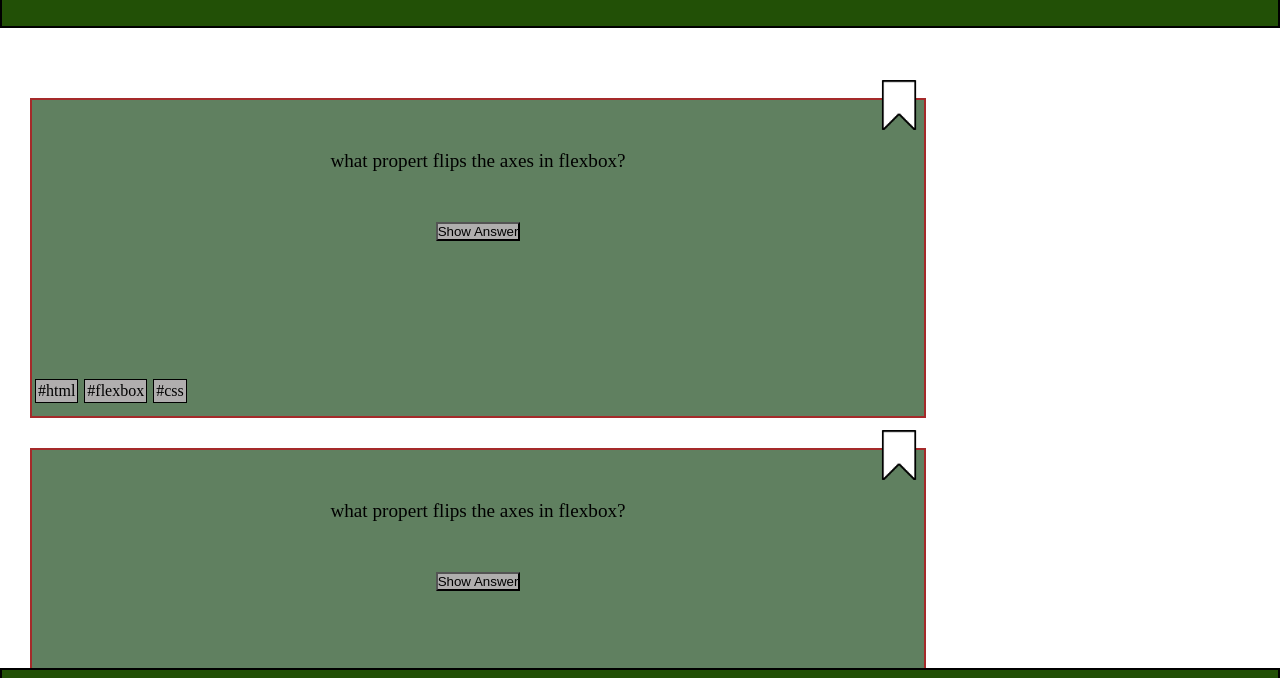
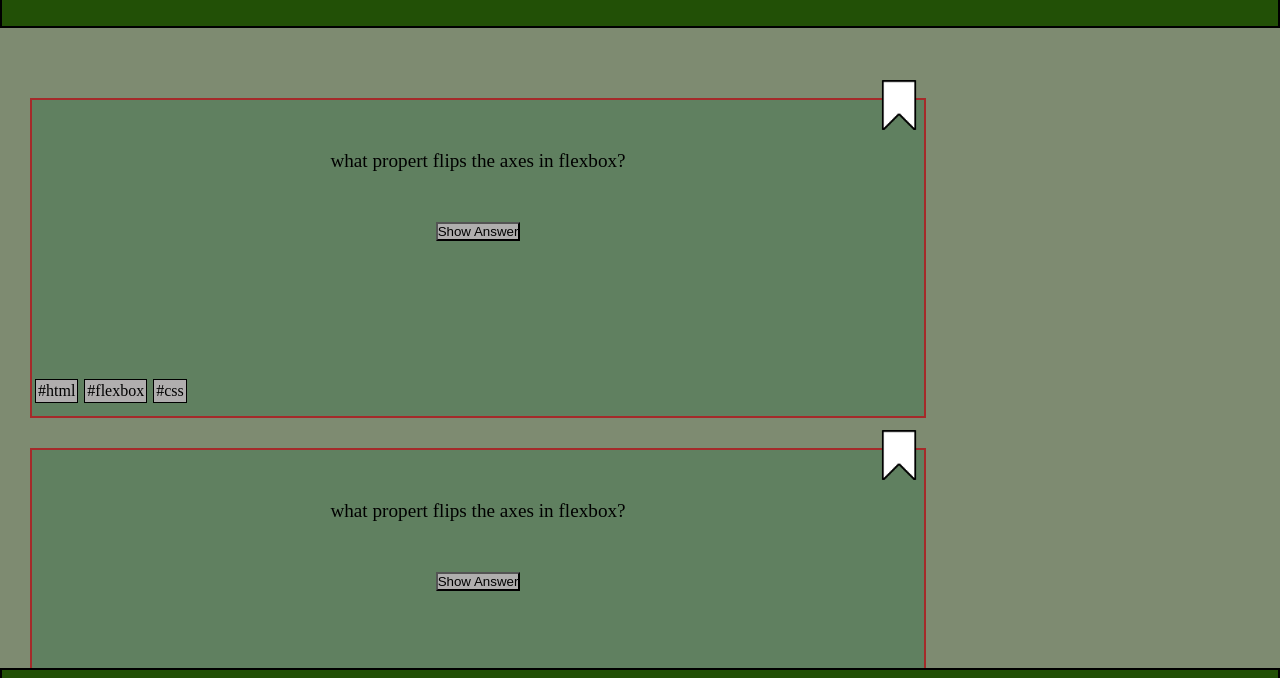
Before and after one commit to MoritzSchulenburg/project1-quiz-app, a plain HTML site: page index.html in a window 1280 px wide. Shown: the part 52-730 px from the top of the page. Drawn offline with Linux system fonts and the light colour scheme.

Commit message:
background color

```diff
--- a/css/global.css
+++ b/css/global.css
@@ -25,6 +25,7 @@ h1 {
 
 main {
   padding: 15vh 0;
+  background-color: rgb(126, 139, 113);
 }
 
 .card {
```
